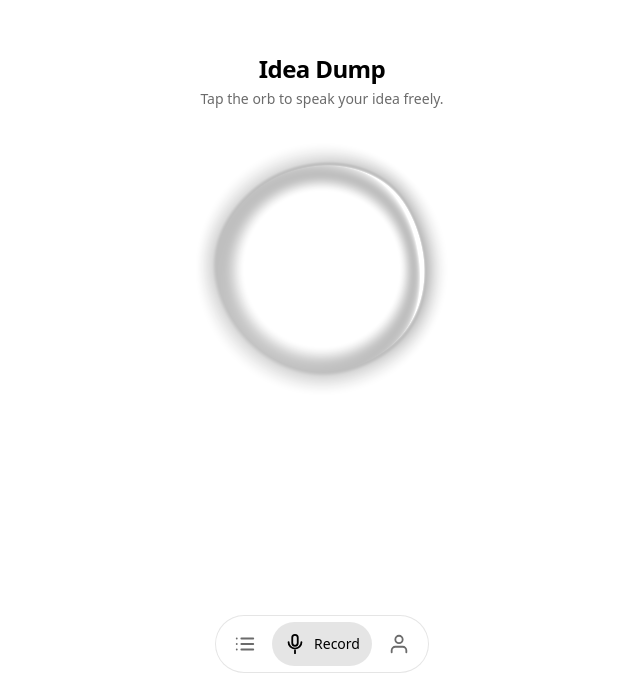
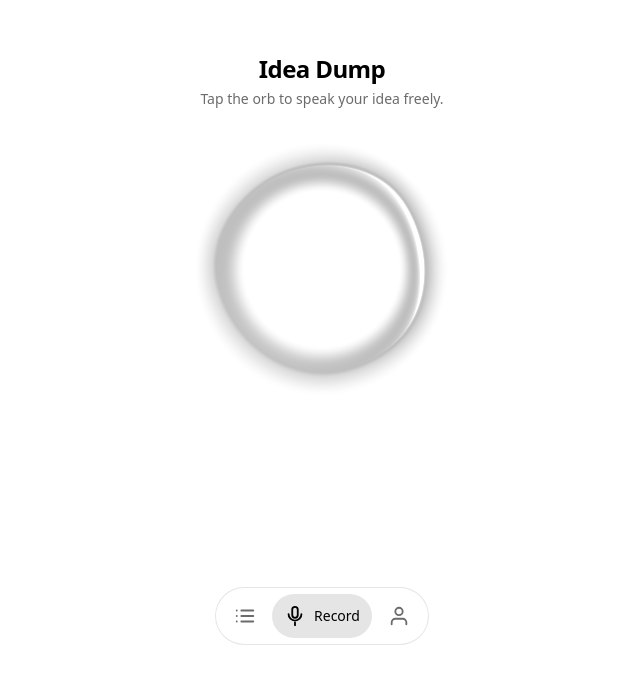
Before and after one commit to AbiolaOyedele/Voicememo, a Next.js app: page /record in a window 1280 px wide. Shown: the part 127-800 px from the top of the page, without its empty margins (318-958 px from the left). Built offline with nearby package versions, Linux system fonts and the light colour scheme.

Commit message:
style(nav): flatten bottom nav and lift it off the bottom edge
- Remove backdrop-blur/translucency (no shadow); solid pill + hairline border
- Fix conflicting padding-bottom; float ~28px above the safe-area inset

Co-Authored-By: Claude Opus 4.8 <noreply@anthropic.com>

```diff
--- a/src/components/ui/TabBar.tsx
+++ b/src/components/ui/TabBar.tsx
@@ -29,13 +29,13 @@ export function TabBar() {
   const router = useRouter()
 
   return (
-    <div className="pb-safe pointer-events-none fixed inset-x-0 bottom-0 z-40 flex justify-center pb-4">
+    <div className="pointer-events-none fixed inset-x-0 bottom-0 z-40 flex justify-center px-4 pb-[calc(env(safe-area-inset-bottom)+1.75rem)]">
       <motion.nav
         initial={{ y: 24, opacity: 0 }}
         animate={{ y: 0, opacity: 1 }}
         transition={{ type: 'spring', stiffness: 300, damping: 26 }}
         aria-label="Primary"
-        className="border-ink/10 bg-canvas/90 pointer-events-auto flex items-center gap-1 rounded-full border p-1.5 backdrop-blur"
+        className="border-ink/10 bg-canvas pointer-events-auto flex items-center gap-1 rounded-full border p-1.5"
       >
         {TABS.map(({ href, label, Icon }) => {
           const active = pathname === href || pathname.startsWith(`${href}/`)
```
